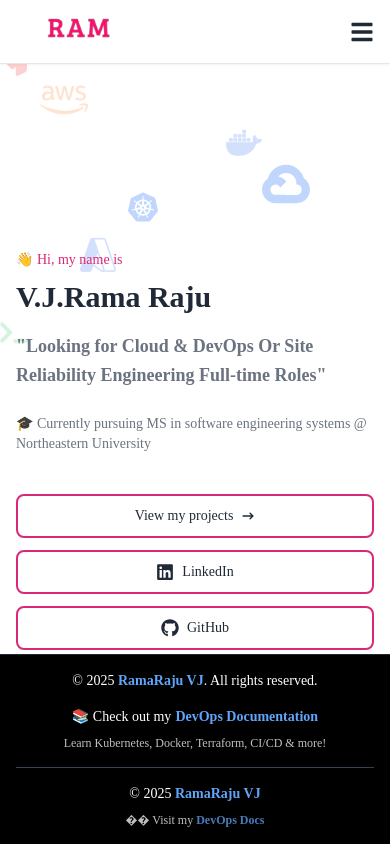
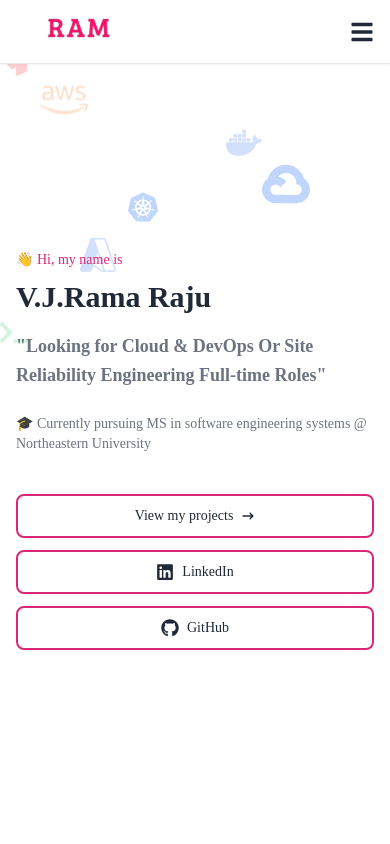
Before and after one commit to RamaRaju-vj/portfolio, a React (Create React App) app: page / in a window 390 px wide. Shown: the top 844 px of the page. Built offline with nearby package versions, Linux system fonts and the light colour scheme.

Commit message:
Update Footer: Simplify to single responsive design with prominent DevOps documentation link

```diff
--- a/src/components/Footer.jsx
+++ b/src/components/Footer.jsx
@@ -1,77 +1,29 @@
-import React, { useState, useEffect } from 'react';
+import React from 'react';
 
 const Footer = () => {
-  const [isVisible, setIsVisible] = useState(false);
-
   const currentYear = new Date().getFullYear();
 
-  useEffect(() => {
-    const handleScroll = () => {
-      const scrollTop = window.pageYOffset || document.documentElement.scrollTop;
-      const windowHeight = window.innerHeight;
-      const documentHeight = document.documentElement.scrollHeight;
-
-      // Show footer when user is near the bottom (within 100px)
-      if (scrollTop + windowHeight >= documentHeight - 100) {
-        setIsVisible(true);
-      } else {
-        setIsVisible(false);
-      }
-    };
-
-    window.addEventListener('scroll', handleScroll);
-    return () => window.removeEventListener('scroll', handleScroll);
-  }, []);
-
   return (
-    <footer className={`fixed bottom-0 left-0 right-0 w-full py-4 px-4 border-t transition-all duration-500 transform ${
-      isVisible ? 'translate-y-0 opacity-100' : 'translate-y-full opacity-0'
-    } bg-black text-white border-gray-800`}>
+    <footer className="w-full py-6 px-4 bg-black text-white border-t border-gray-800">
       <div className="max-w-7xl mx-auto">
-        <div className="flex flex-col sm:flex-row items-center justify-between gap-4">
+        <div className="flex flex-col md:flex-row items-center justify-between gap-6">
           {/* Copyright Section */}
-          <div className="text-center sm:text-left">
+          <div className="text-center md:text-left">
             <p className="text-sm font-medium">
               © {currentYear} <span className="font-bold text-blue-400">RamaRaju VJ</span>. All rights reserved.
             </p>
           </div>
 
-          {/* DevOps Docs Link Section */}
-          <div className="text-center sm:text-right">
-            <p className="text-sm mb-2">
-              📚 Check out my
+          {/* DevOps Documentation Link */}
+          <div className="text-center md:text-right">
             <a
               href="https://docs.ramaraju-vj.engineer/"
               target="_blank"
               rel="noopener noreferrer"
-                className="ml-1 font-semibold text-blue-400 hover:text-blue-300 hover:underline transition-all duration-200"
+              className="inline-flex items-center gap-2 px-6 py-3 bg-blue-600 hover:bg-blue-700 text-white font-semibold rounded-lg transition-all duration-200 hover:scale-105 hover:shadow-lg"
             >
-                DevOps Documentation
+              📚 Check out my DevOps Documentation
             </a>
-            </p>
-            <p className="text-xs opacity-75">
-              Learn Kubernetes, Docker, Terraform, CI/CD & more!
-            </p>
-          </div>
-        </div>
-
-        {/* Mobile Responsive Layout */}
-        <div className="mt-4 pt-4 border-t border-gray-700 sm:hidden">
-          <div className="text-center space-y-2">
-            <p className="text-sm font-medium">
-              © {currentYear} <span className="font-bold text-blue-400">RamaRaju VJ</span>
-            </p>
-            <p className="text-xs opacity-75">
-              �� Visit my{' '}
-              <a
-                href="https://docs.ramaraju-vj.engineer/"
-                target="_blank"
-                rel="noopener noreferrer"
-                className="font-semibold text-blue-400 hover:text-blue-300 hover:underline"
-              >
-                DevOps Docs
-              </a>
-            </p>
           </div>
         </div>
       </div>
```
Lines whose indentation alone changed are shown as unchanged.
